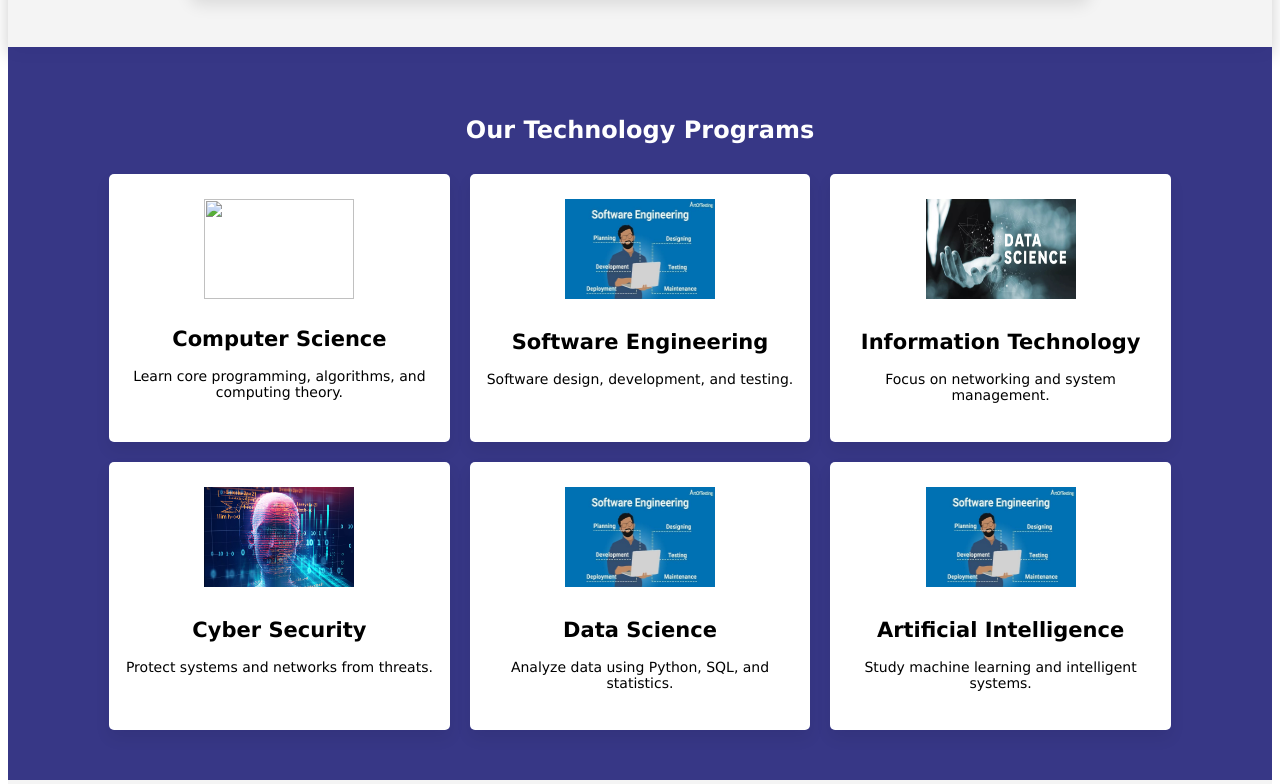
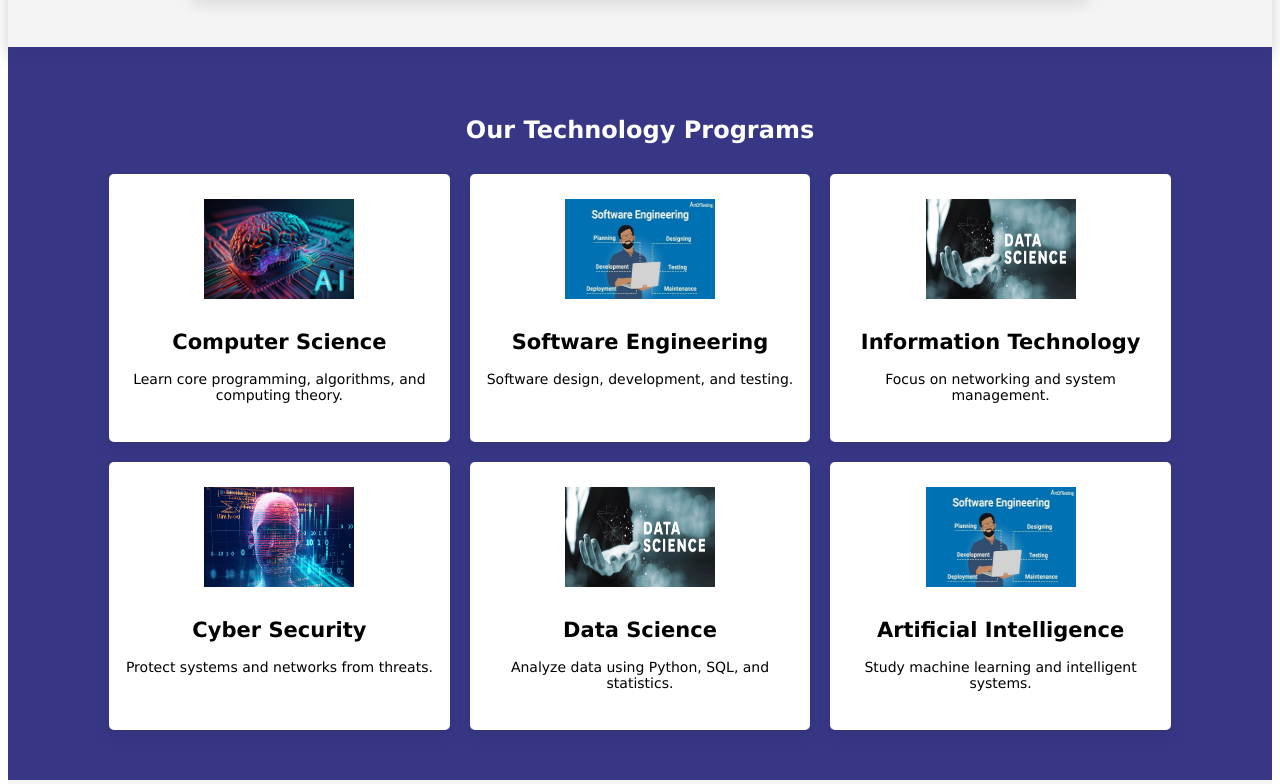
Before and after one commit to nimconnn52-glitch/onevision-online-college, a plain HTML site: page index.html in a window 1280 px wide. Shown: the part 388-1172 px from the top of the page. Drawn offline with Linux system fonts and the light colour scheme.

Commit message:
Update index.html

```diff
--- a/index.html
+++ b/index.html
@@ -186,7 +186,7 @@
     <h1>Our Technology Programs</h1>
     <div class="Row">
         <div class="courses">
-            <img src="AI.jpeg">
+            <img src="Al.jpeg">
             <h2>Computer Science</h2>
             <p>Learn core programming, algorithms, and computing theory.</p>
         </div>
@@ -206,7 +206,7 @@
             <p>Protect systems and networks from threats.</p>
         </div>
         <div class="courses">
-            <img src="profile.jpeg">
+            <img src="data.jpeg">
             <h2>Data Science</h2>
             <p>Analyze data using Python, SQL, and statistics.</p>
         </div>
```
